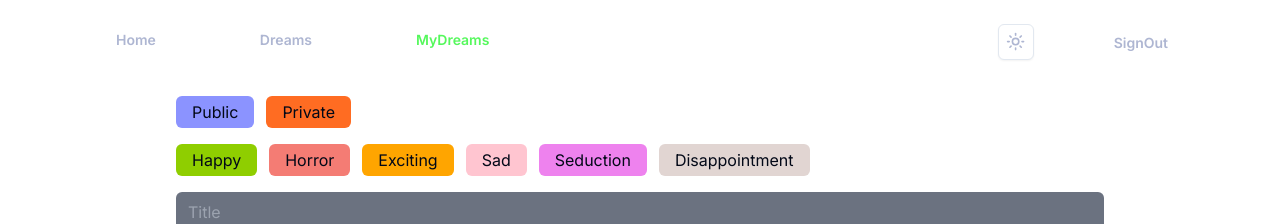
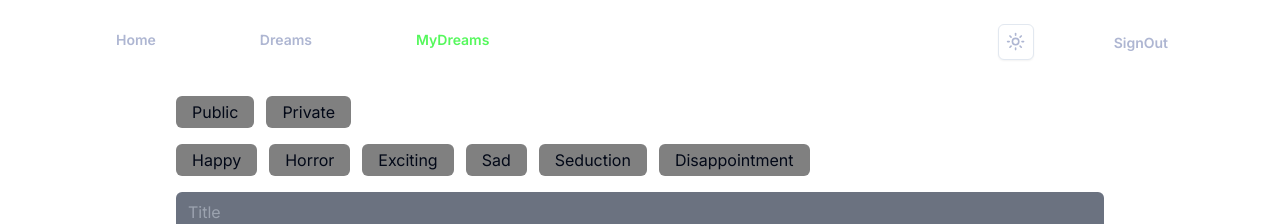
Before and after one commit to Manish7435/Sapne, a Next.js app: page /mydreams in a window 1280 px wide. Shown: the top 224 px of the page. Built offline with nearby package versions, Linux system fonts and the light colour scheme; no server answers; the database is empty.

Commit message:
chips highlighted

```diff
--- a/components/RichTextEditor/index.js
+++ b/components/RichTextEditor/index.js
@@ -68,10 +68,10 @@ function RichTextEditor() {
         toast({
           title: "Dream stored successfully",
         })
+        setTitle("")
         setContent("")
         setSecurityTag("")
         setTag("")
-        setTitle("")
       }
       else {
         toast({
@@ -84,14 +84,13 @@ function RichTextEditor() {
     }
   };
 
-  const handleTagClick = (event) => {
-      const textContent = event.target.textContent;
-      setTag(textContent)
+  const handleTagClick = (tag) => {
+      setTag(tag)
   };
-
-  const handleSecurityTag = (e)=>{
-    setSecurityTag(e.target.textContent)
-  }
+console.log(tag)
+  const handleSecurityTag = (val) => {
+    setSecurityTag(val);
+  };
 
   return (
     <>
--- a/components/SecurityChips/index.js
+++ b/components/SecurityChips/index.js
@@ -1,21 +1,34 @@
-// "use client"
-// import { useState } from "react"
+import React, { useState } from "react";
 
-const items = [{privacy: 'Public', color: '#8B93FF', neutral:"gray"},{privacy: 'Private', color: '#FF6C22',neutral: "gray"}]
-export default function SecurityChips({onClickHandler}){
+const items = [
+  { privacy: "Public", color: "#8B93FF", neutral: "gray" },
+  { privacy: "Private", color: "#FF6C22", neutral: "gray" },
+];
 
-    // const [selectedChip, setSelectedChip] = useState(null);
+export default function SecurityChips({ onClickHandler }) {
+  const [selectedChip, setSelectedCHip] = useState(null);
 
-    // const handleClick = (index)=>{
-    //     setSelectedChip(index)
-    //     onClickHandler()
-    // }
+  const handleClick = (index, privacy) => {
+    setSelectedCHip(index);
+    onClickHandler(privacy);
+  };
 
-    return(
-        <>
-         {items.map((item,index)=>{
-            return( <div key={item.privacy} onClick={onClickHandler} style={{background:  item.color }} className={`p-4 h-[24px] flex items-center justify-center rounded-md cursor-pointer ${index !==0 ? 'ml-3': ''} `} >{item.privacy}</div>)
-        })}
-        </>
-    )
+  return (
+    <>
+      {items.map((item, index) => (
+        <div
+          key={item.privacy}
+          onClick={() => handleClick(index, item.privacy)}
+          style={{
+            background: selectedChip === index ? item.color : item.neutral,
+          }}
+          className={`p-4 h-[24px] flex items-center justify-center rounded-md cursor-pointer ${
+            index !== 0 ? "ml-3" : ""
+          }`}
+        >
+          {item.privacy}
+        </div>
+      ))}
+    </>
+  );
 }
--- a/components/TagChips/index.js
+++ b/components/TagChips/index.js
@@ -1,28 +1,43 @@
 // "use client"
 
-import React, { useState } from 'react'
+import React, { useState } from "react";
 const tags = [
-  {tag: 'Happy', color: '#8fce00', neutral:"gray"},
-  {tag: 'Horror', color: '#F47C74', neutral:"gray"},
-  {tag: 'Exciting', color: 'orange', neutral:"gray"},
-  {tag: 'Sad', color: '#FFC5D0', neutral:"gray"},
-  {tag: 'Seduction', color: 'violet', neutral:"gray"},
-  {tag: 'Disappointment', color: '#E1D5D2', neutral:"gray"}]
-function TagChips({handleTagClick}) {
-  // const [selectedTag, setSelectedTag] = useState(null);
+  { tag: "Happy", color: "#8fce00", neutral: "gray" },
+  { tag: "Horror", color: "#F47C74", neutral: "gray" },
+  { tag: "Exciting", color: "orange", neutral: "gray" },
+  { tag: "Sad", color: "#FFC5D0", neutral: "gray" },
+  { tag: "Seduction", color: "violet", neutral: "gray" },
+  { tag: "Disappointment", color: "#E1D5D2", neutral: "gray" },
+];
 
-//   const handleClick = (index)=>{
-//     setSelectedTag(index)
-//     handleTagClick()
-// }
+function TagChips({ handleTagClick }) {
+  const [selectedTag, setSelectedTag] = useState(null);
+
+  const handleClick = (index, tag) => {
+    setSelectedTag(index);
+    handleTagClick(tag);
+  };
 
   return (
     <>
-    {tags.map((item,index)=>{
-            return( <div key={item.tag} style={{background: item.color }} className={`p-4 h-[24px] flex items-center justify-center rounded-md cursor-pointer ${index !==0 ? 'ml-3': ''} `} onClick={handleTagClick} >{item.tag}</div>)
-        })}
+      {tags.map((item, index) => {
+        return (
+          <div
+            key={item.tag}
+            style={{
+              background: selectedTag === index ? item.color : item.neutral,
+            }}
+            className={`p-4 h-[24px] flex items-center justify-center rounded-md cursor-pointer ${
+              index !== 0 ? "ml-3" : ""
+            } `}
+            onClick={() => handleClick(index, item.tag)}
+          >
+            {item.tag}
+          </div>
+        );
+      })}
     </>
-  )
+  );
 }
 
-export default TagChips
+export default TagChips;
```
